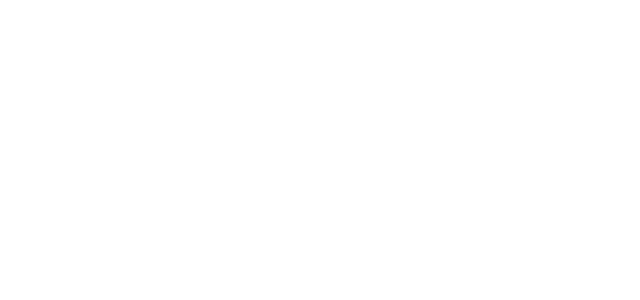
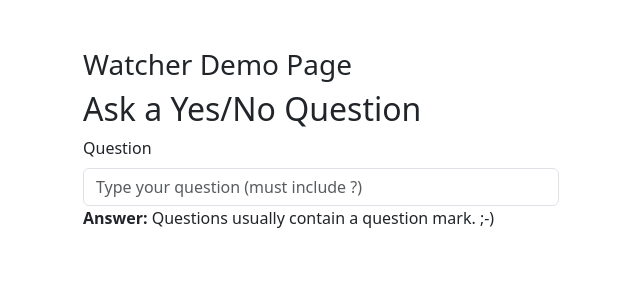
Before and after one commit to om-jasoliya91/vuedemo, a Vue app: page /watcher in a window 1280 px wide. Before the commit this address had no page. Shown: the top 300 px of the page, without its empty margins (319-959 px from the left). Built offline with nearby package versions, Linux system fonts and the light colour scheme.

Commit message:
Basic example of watcher with async await and  try,catch,finally error handling

```diff
--- /dev/null
+++ b/src/components/practise/WatchersExample.vue
@@ -0,0 +1,53 @@
+<script setup>
+import { ref, watch } from 'vue'
+
+const question = ref('')
+const answer = ref('Questions usually contain a question mark. ;-)')
+const loading = ref(false)
+
+// watcher → runs automatically when question changes
+watch(question, async (newValue) => {
+  if (newValue.includes('?')) {
+    await getAnswer()
+  }
+})
+
+async function getAnswer() {
+  loading.value = true
+  answer.value = 'Thinking.....'
+
+  try {
+    const res = await fetch('https://yesno.wtf/api')
+    const data = await res.json()
+    answer.value = data.answer
+  } catch (error) {
+    answer.value = 'Error! Could not reach the API. ' + error
+  } finally {
+    loading.value = false
+  }
+}
+</script>
+
+<template>
+  <div class="container my-5" style="width: 500px">
+    <h3>Watcher Demo Page</h3>
+    <h2>Ask a Yes/No Question</h2>
+
+    <div class="mb-3">
+      <label class="form-label">Question</label>
+
+      <!-- FIXED: v-model added here -->
+      <input
+        v-model="question"
+        type="text"
+        class="form-control"
+        placeholder="Type your question (must include ?)"
+      />
+
+      <p v-if="loading">⏳ Loading...</p>
+      <p v-else><strong>Answer:</strong> {{ answer }}</p>
+    </div>
+  </div>
+</template>
+
+<style scoped></style>
--- /dev/null
+++ b/src/components/viewfile/WatchersView.vue
@@ -0,0 +1,9 @@
+<script setup>
+import WatchersExample from '../practise/WatchersExample.vue'
+</script>
+
+<template>
+  <WatchersExample></WatchersExample>
+</template>
+
+<style scoped></style>
--- a/src/router/index.js
+++ b/src/router/index.js
@@ -8,6 +8,7 @@
 import VforView from '@/components/viewfile/VforView.vue'
 import EventhandleView from '@/components/viewfile/EventhandleView.vue'
 import RegisterView from '@/components/viewfile/RegisterView.vue'
+import WatchersView from '@/components/viewfile/WatchersView.vue'
 
 const routes = [
   { path: '/', name: 'Welcome', component: WelcomeBack },
@@ -19,6 +20,7 @@
   { path: '/for', name: 'Vfor', component: VforView },
   { path: '/event', name: 'Event', component: EventhandleView },
   { path: '/register', name: 'Register', component: RegisterView },
+  { path: '/watcher', name: 'Watcher', component: WatchersView },
 ]
 
 const router = createRouter({
```
